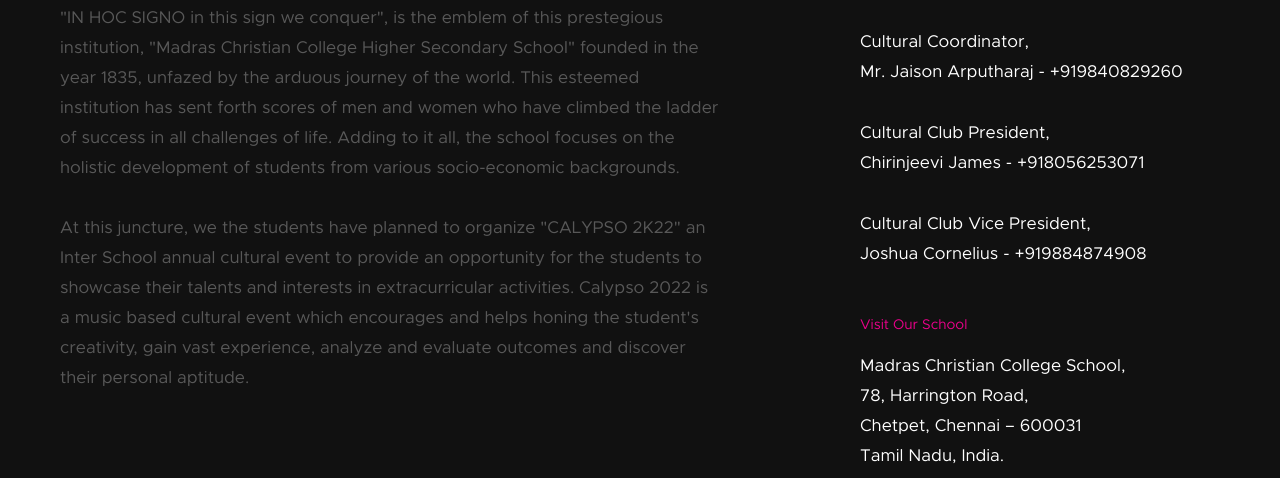
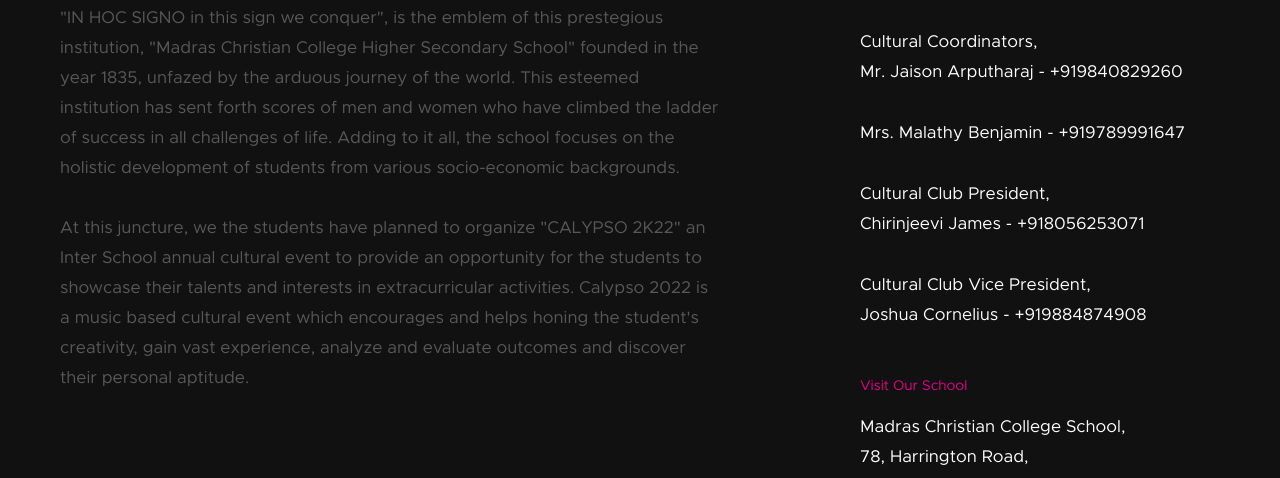
Before and after one commit to IPSWizard/calypso.github.io, a plain HTML site: page index.html in a window 1280 px wide. Both pictures are taken after a click on the link 71 px from the left and 51 px from the top of the page. Shown: the part 322-800 px from the top of the page. Drawn offline with Linux system fonts and the light colour scheme.

Commit message:
Update index.html

```diff
--- a/index.html
+++ b/index.html
@@ -161,8 +161,9 @@
                     <h3>Contact Us</h3>
                     <p>
                         <p>Email: <a href="mailto:calypso22.mcchrs@gmail.com" class="info-email">calypso22.mcchrs@gmail.com</a><br></p>
-                        <p>Cultural Coordinator,
+                        <p>Cultural Coordinators,
                             <a href="tel:+919840829260" class="'info-phone"> Mr. Jaison Arputharaj - +919840829260</a></p>
+                            <a href="tel:+919789991647" class="'info-phone"> Mrs. Malathy Benjamin - +919789991647</a></p>
                         <p>Cultural Club President,
                             <a href="tel:+918056253071" class="'info-phone">Chirinjeevi James - +918056253071</a></p>
                         <p>Cultural Club Vice President,
```
